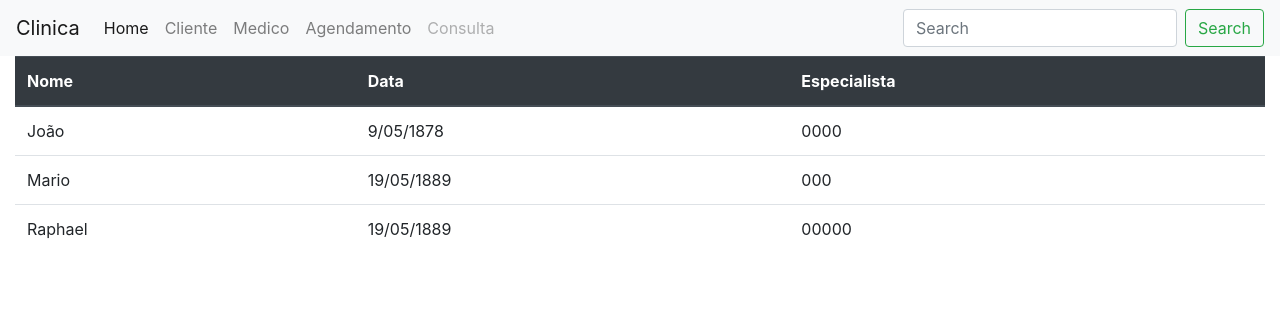
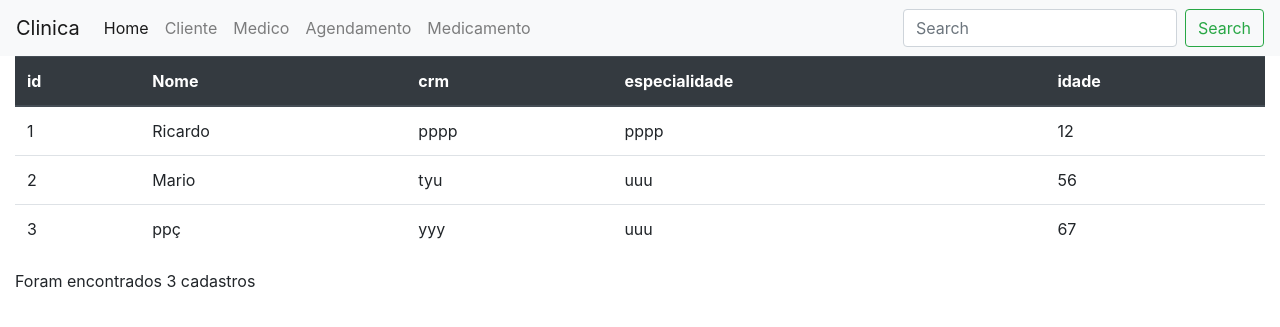
Before and after one commit to GeneralPaulo098/clinica, a Django app: page /atendimento/medico/ in a window 1280 px wide. Shown: the top 327 px of the page. Run offline with Django 3.2, Linux system fonts and the light colour scheme; data comes from the database, SQL or seed files in the repository; both versions use the stored data as it was after the commit; some libraries are stand-ins or nearby versions.

Commit message:
cria rota medicamento

```diff
--- a/atendimento/templates/base.html
+++ b/atendimento/templates/base.html
@@ -42,7 +42,7 @@
                 </div>
                 </li>
                 <li class="nav-item">
-                    <a class="nav-link disabled" href="#" tabindex="-1" aria-disabled="true">Consulta</a>
+                    <a class="nav-link" href="/atendimento/medicamento/">Medicamento</a>
                 </li>
             </ul>
             <form class="form-inline my-2 my-lg-0">
--- a/atendimento/templates/medico/list.html
+++ b/atendimento/templates/medico/list.html
@@ -3,28 +3,24 @@
 <table class="table">
     <thead class="thead-dark">
         <tr>
+            <th scope="col">id</th>
             <th scope="col">Nome</th>
-            <th scope="col">Data</th>
-            <th scope="col">Especialista</th>
+            <th scope="col">crm</th>
+            <th scope="col">especialidade</th>
+            <th scope="col">idade</th>
         </tr>
     </thead>
     <tbody>
-        <tr>
-            <td>João</td>
-            <td>9/05/1878</td>
-            <td>0000</td>
-        </tr>
-        <tr>
-            <td> Mario</td>
-            <td>19/05/1889</td>
-            <td>000</td>
-        </tr>
-        <tr>
-            <td> Raphael</td>
-            <td>19/05/1889</td>
-            <td>00000</td>
-        </tr>
+        {% for medico in medicos %}
+            <tr>
+                <td>{{medico.id}}</td>
+                <td>{{medico.nome}}</td>
+                <td>{{medico.crm}}</td>
+                <td>{{medico.especialidade}}</td>
+                <td>{{medico.idade}}</td>
+            </tr>
+        {% endfor %}
     </tbody>
 </table>
-
+<p>Foram encontrados {{medicos | length}} cadastros</p>
 {% endblock %}
--- a/atendimento/urls.py
+++ b/atendimento/urls.py
@@ -7,5 +7,6 @@ urlpatterns = [
     path('paciente/<int:id>/', views.paciente_show),
     path('medico/', views.medico_list),
     path('medico/<int:id>/', views.medico_show),
-    path('agendamento/',views.agendamento)
+    path('agendamento/',views.agendamento),
+    path('medicamento/',views.medicamento_list)
 ]
--- a/atendimento/views.py
+++ b/atendimento/views.py
@@ -1,19 +1,28 @@
 from django.shortcuts import render
+from . models import Paciente
+from . models import Medico
+from . models import Medicamento
 
 def home(request):
     return render(request,'home.html')
 
 def paciente_list(request):
-    return render(request, 'paciente/list.html')
+    pacientes = Paciente.objects.all()
+    return render(request, 'paciente/list.html',{'pacientes':pacientes})
 
 def paciente_show(request,id):
     return render(request, 'paciente/show.html',{'id':id})
 
 def medico_list(request):
-    return render(request, 'medico/list.html')
+    medicos = Medico.objects.all()
+    return render(request, 'medico/list.html',{'medicos':medicos})
 
 def medico_show(request,id):
     return render(request, 'medico/show.html',{'id':id})
 
 def agendamento(request):
     return render(request, 'agendamento/agenda.html')
+
+def medicamento_list(request):
+    medicamentos = Medicamento.objects.all()
+    return render(request, 'medicamento/list.html',{'medicamentos':medicamentos})
```
Also changed, not shown: atendimento/templates/medicamento/list.html (added, +23 -0 lines), atendimento/templates/paciente/list.html (+12 -15 lines), db.sqlite3.
